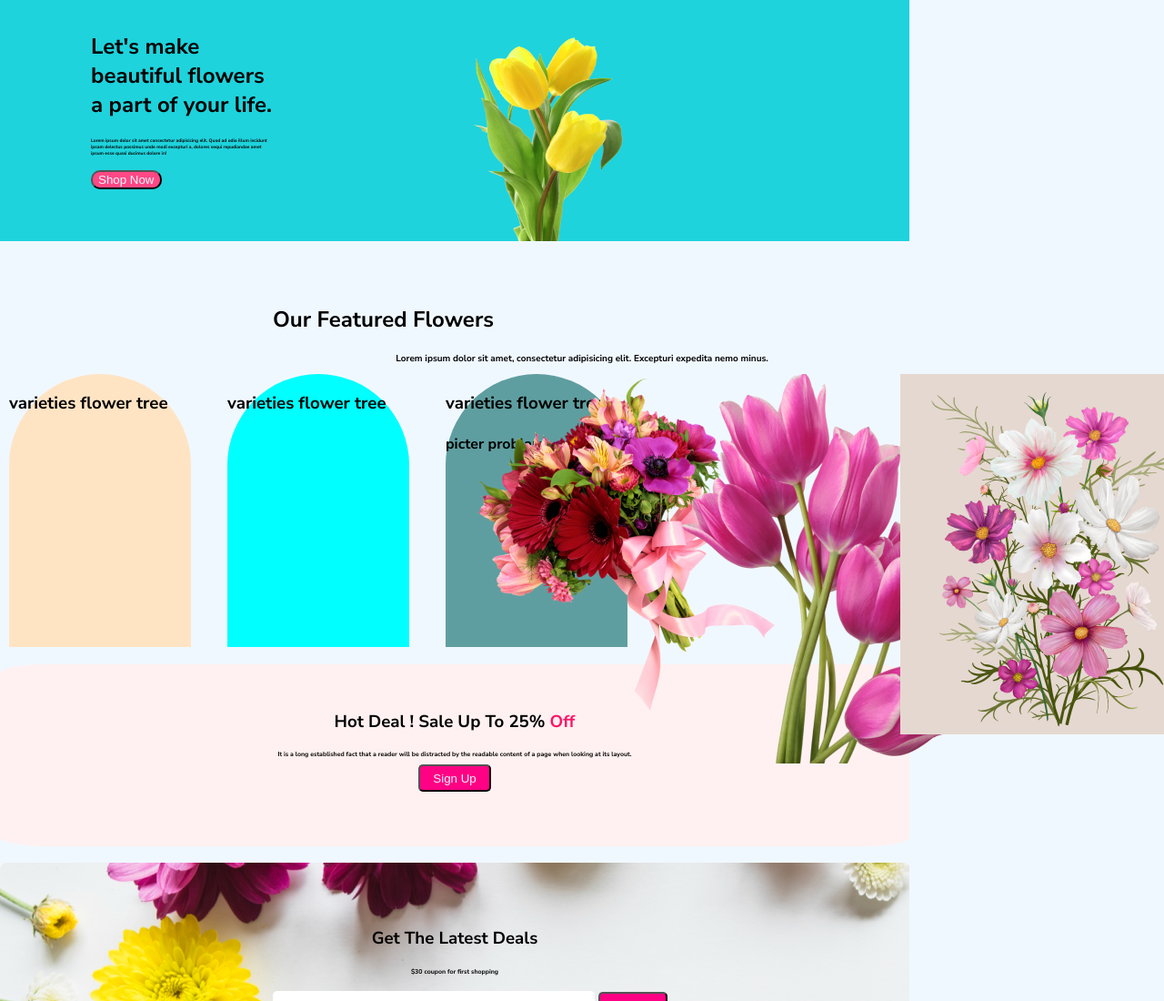
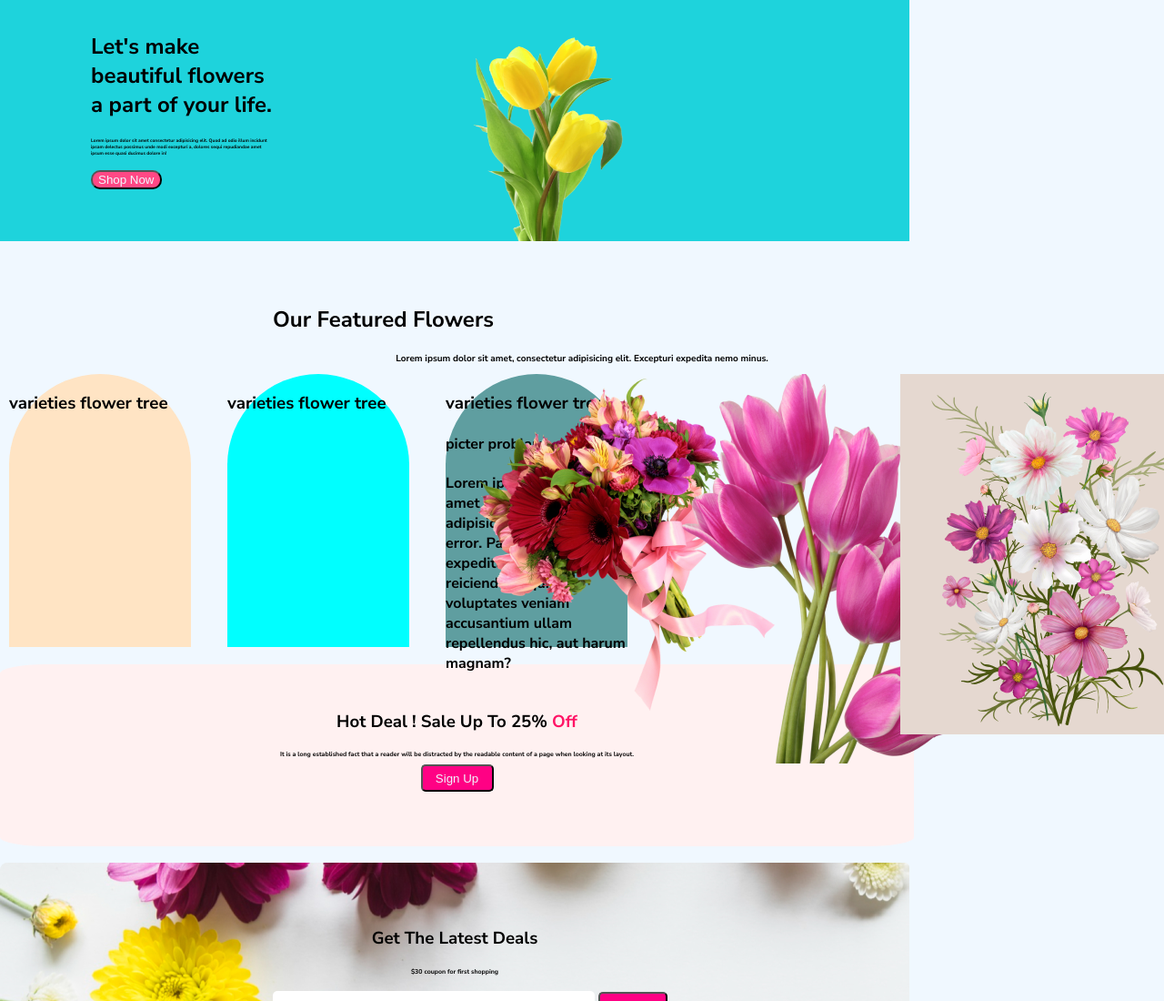
Before and after one commit to sheikhadnankabir/flower_shop, a plain HTML site: page index.html in a window 1280 px wide. Shown: the top 1100 px of the page at 91% size. Drawn offline with Linux system fonts and the light colour scheme.

Commit message:
finish my work

```diff
--- a/index.html
+++ b/index.html
@@ -43,6 +43,7 @@
                  <img src="Flower Asset/Rectangle 4.png" alt="Loding">
                  <h3 class="fld">varieties flower tree</h3>
                  <h4>picter problam</h4>
+                 <p>Lorem ipsum dolor sit amet consectetur adipisicing elit. Ipsam, hic error. Pariatur maiores expedita ut nisi eos, et reiciendis sequi odit voluptates veniam accusantium ullam repellendus hic, aut harum magnam?</p>
             </div>
 
         </div>
--- a/style/flower.css
+++ b/style/flower.css
@@ -125,7 +125,7 @@ img{
     border-radius: 5%;
     background-color: rgb(255, 241, 241);
     height: 200px;
-    width: 1000px;
+    width: 1005px;
     text-align: center
 }
 .smal5{
```
